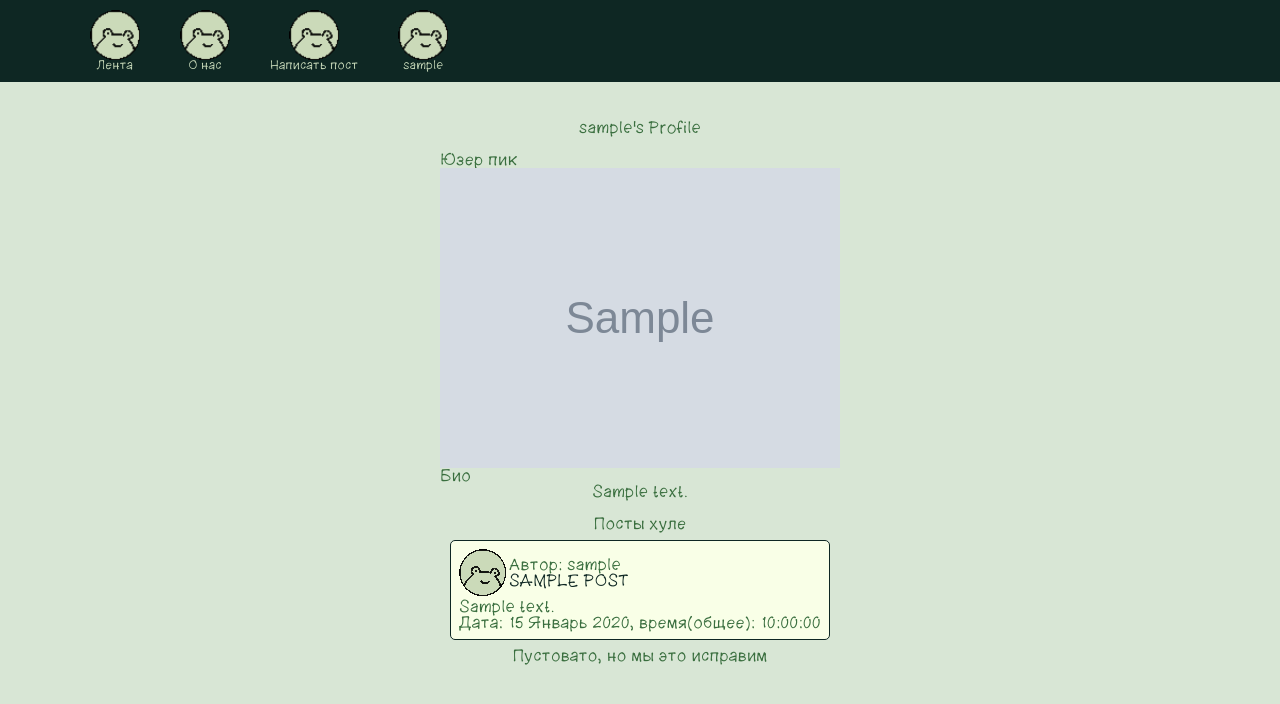
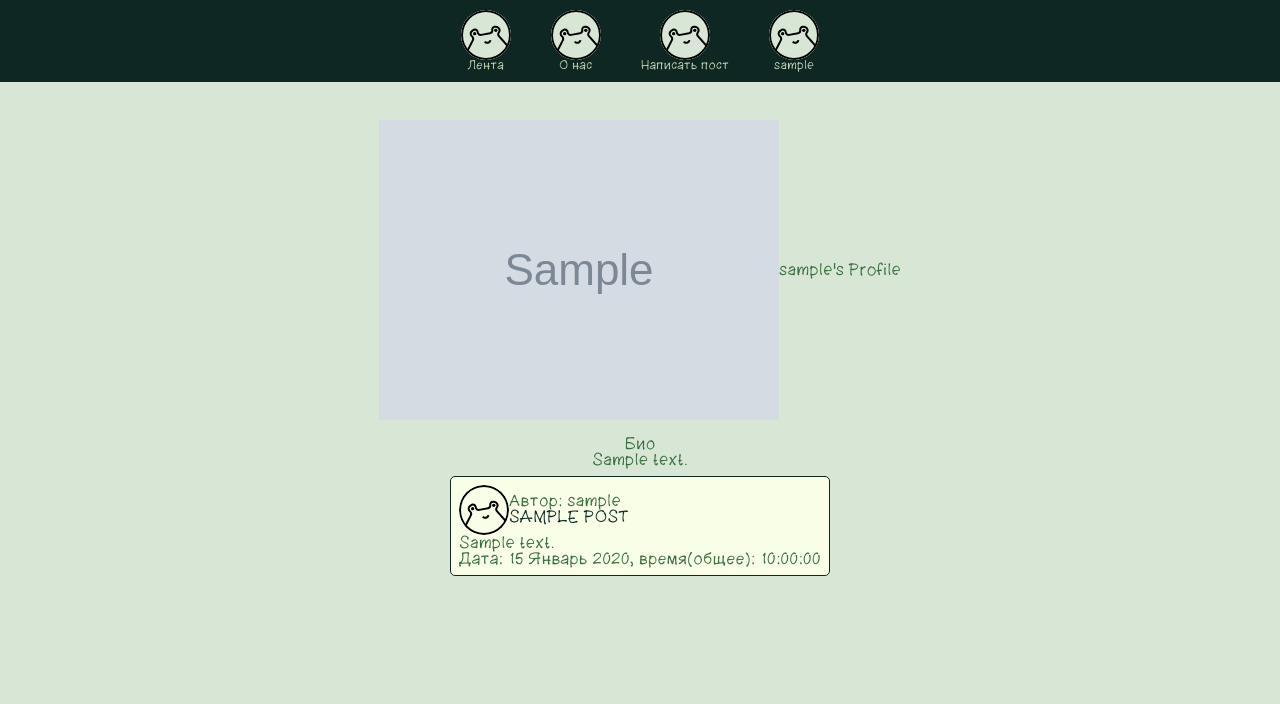
Before and after one commit to Teimir/Boloto, a Django app: a page that uses blog/templates/blog/main.html in a window 1280 px wide. Shown: the top 704 px of the page. Run offline with Django 4.2, Linux system fonts and the light colour scheme; a user stored in the database is signed in; tables that the repository leaves empty hold one stand-in row (values such as "Sample post"); grey boxes marked "Sample" are stand-in pictures.

Commit message:
Мелкие корректировки фронта
Теперь кнопки меню сверху по центру на ПК, а на мобильнике сверху слева.
Теперь логотип по умолчанию векторная, а не растровая.
Теперь в постах текст может иметь переносы на следующую строку.
Теперь в постах текст будет принудительно переносится на следующую строку в случае, если слова длинные и не разрывные.
Пока еще страница профиля не доделана.
И немного более мелких изменений.

```diff
--- a/blog/static/css/other.css
+++ b/blog/static/css/other.css
@@ -73,6 +73,6 @@ body._lock {
     padding: 120px 0 0 0;
     /*width: 100%;*/
     height: 100%;
-    max-width: 100%;
+    max-width: 800px;
     margin: 0 auto;
 }
--- a/blog/templates/blog/profile.html
+++ b/blog/templates/blog/profile.html
@@ -1,20 +1,21 @@
 {% extends 'blog/main.html' %}
 {% block main_section %}
-<h1>{{ user.username }}'s Profile</h1>
+<div class="profile_header">
 
-<br> Юзер пик <br>
-
+    <div class="header_container">
         {% if profile.profile_picture %}
         <img src="{{ profile.profile_picture.url }}" alt="Profile Picture">
+        {% else %}
+        <div class="header_logo"></div>
         {% endif %}
+        <h1>{{ user.username }}'s Profile</h1>
+    </div>
+</div>
 
 <br> Био <br>
-
 {% if profile.bio %}
 <p>{{ profile.bio }}</p>
 {% endif %}
-
-<br> Посты хуле <br>
 
 {% for post in posts %}
 <div class="post_item">
@@ -23,7 +24,9 @@
         <div class="post_container_author">
             <b>Автор:</b> {{ post.author }}
         </div>
-            <span><div class="post_title">{{ post.title }}</div></span>
+        <span>
+            <div class="post_title">{{ post.title }}</div>
+        </span>
     </div>
     <div class="post_container">
         <div class="post_container_content">{{ post.text }}</div>
@@ -34,5 +37,4 @@
 </div>
 {% endfor %}
 
-Пустовато, но мы это исправим
 {% endblock main_section %}
--- a/static/css/header.css
+++ b/static/css/header.css
@@ -13,13 +13,13 @@
     display: flex;
     padding: 0px 30px;
     align-items: center;
-    justify-content: space-between;
+    justify-content: center;
     min-height: 70px;
 }
 
 .header_logo {
     border-radius: 10%;
-    background-image: url(../img/logo.png);
+    background-image: url(../img/Frame2.svg);
     background-repeat: no-repeat;
     background-size: contain;
     position: relative;
@@ -41,8 +41,9 @@
 }
 
 .menu_item_logo {
-    border-radius: 10%;
-    background-image: url(../img/logo.png);
+    border-radius: 50%;
+    background-image: url(../img/Frame2.svg);
+    background-color: var(--back-color);
     background-repeat: no-repeat;
     background-size: contain;
     position: relative;
@@ -110,6 +111,10 @@
 }
 
 @media (max-width: 767px) {
+    .header_container {
+        justify-content: space-between;
+    }
+
     .menu_icon {
         z-index: 5;
         display: block;
--- a/static/css/main.css
+++ b/static/css/main.css
@@ -26,7 +26,7 @@
 
 .post_item .post_logo {
     border-radius: 10%;
-    background-image: url(../img/logo.png);
+    background-image: url(../img/Frame2.svg);
     background-repeat: no-repeat;
     background-size: auto;
     /*position: relative;*/
@@ -44,6 +44,8 @@
 
 .post_item .post_container_content {
     color: var(--post_container_content-color);
+    white-space: pre-wrap;
+    word-break: break-all;
 }
 
 .post_item .post_container_author {
```
Also changed, not shown: blog/static/css/header.css (+9 -4 lines), blog/static/css/main.css (+4 -6 lines), blog/templates/blog/main.html (+1 -6 lines), blog/migrations/0004_profile_delete_newa.py (added), blog/static/img/Frame2.svg (added), static/img/Frame2.svg (added). Lines whose indentation alone changed are shown as unchanged.
